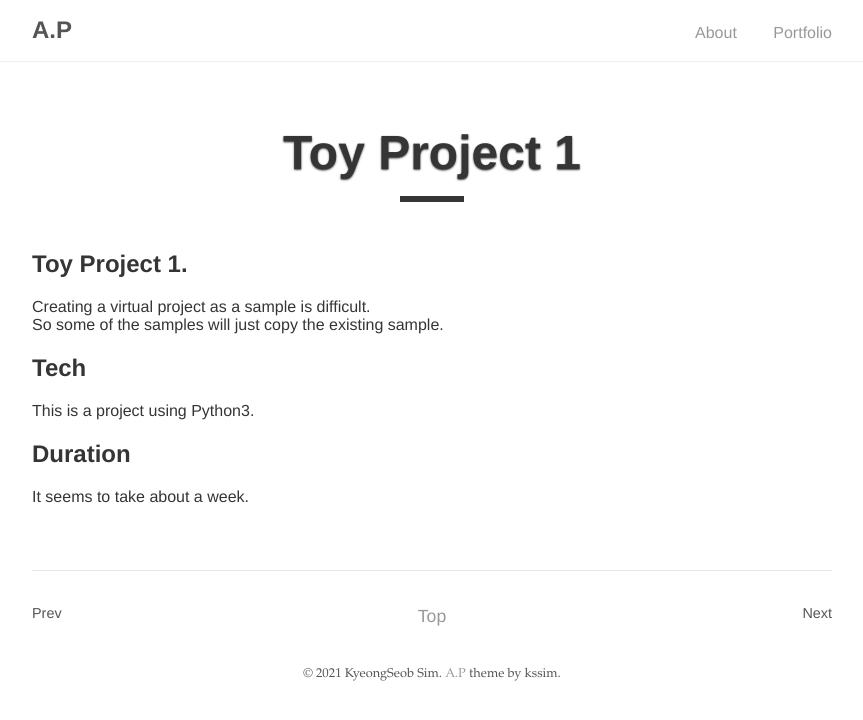
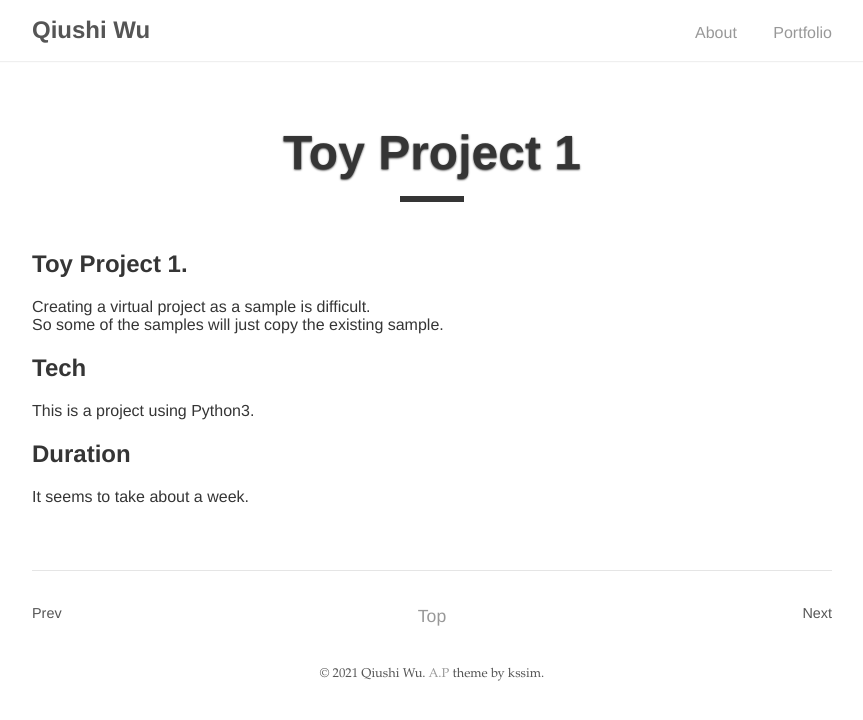
Before and after one commit to QiushiWu/qiushiwu.github.io, a Jekyll site: the page built from _posts/2017-08-21-toy-project-1.md, in a window 1280 px wide. Shown: the top 720 px of the page, without its empty margins (208-1071 px from the left). Built offline with Jekyll 4.4.1, drawn with Linux system fonts in a browser that asks for light colours.

Commit message:
Update _config.yml

```diff
--- a/_config.yml
+++ b/_config.yml
@@ -1,14 +1,14 @@
 # Site settings
-title: A.P
-baseurl: "/ap"
-url: "https://kssim.github.io"
+title: Qiushi Wu
+baseurl:
+url:
 google_analytics: # Tracking ID, e.g. "UA-000000-01"
 
 # Author
 author:
-  name: KyeongSeob Sim
-  desc: Hello nice to meet you
-  email: ksub0912@gmail.com
+  name: Qiushi Wu
+  desc:
+  email:
   selfie: assets/img/profile.jpg
 
 # social
@@ -19,11 +19,11 @@ social:
   dribbble:
   facebook: Test
   flickr:
-  github: kssim
+  github:
   google_plus:
   instagram:
   keybase:
-  linkedin: https://www.linkedin.com/in/kssim/
+  linkedin:
   pinterest:
   reddit:
   soundcloud:
@@ -31,7 +31,7 @@ social:
   steam:
   tumblr:
   gitlab:
-  twitter: Test
+  twitter:
   vimeo:
   wordpress:
   youtube:
```
